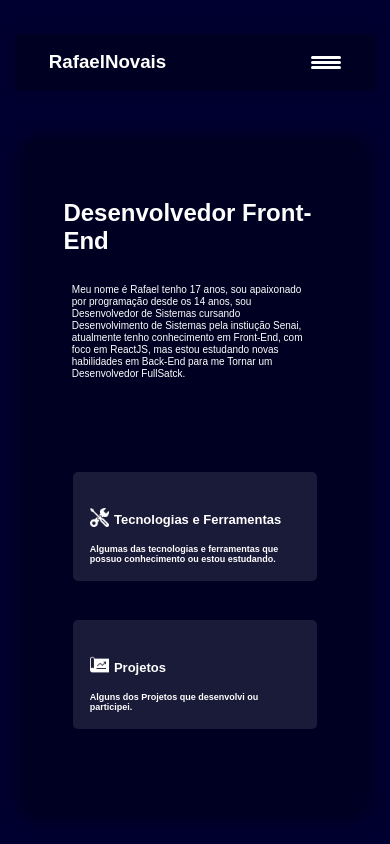
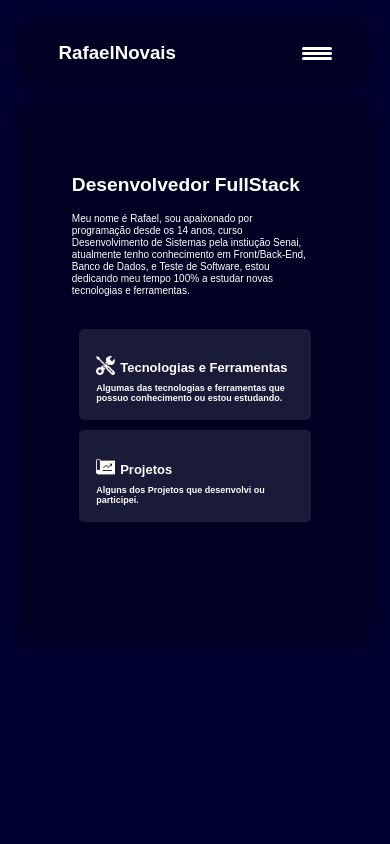
Before and after one commit to oN0V41S/Rafael_Novais, a React (Create React App) app: page / in a window 390 px wide. Built offline with nearby package versions, Linux system fonts and the light colour scheme.

Commit message:
fix: consertando estilos
Foi consertado alguns estilos css e responsividades.

```diff
--- a/src/components/about/about.jsx
+++ b/src/components/home/about.jsx
@@ -1,18 +1,19 @@
 import minhaFoto from "@/static/foto2.jpg";
+import Playlist from "@/components/playlist/playlist";
 
 export default function About() {
   return (
     <section className="about">
       <h1 className="about-name title-page">Rafael Novais</h1>
-      <h2>Desenvolvedor Front-End</h2>
+      <h2>Desenvolvedor FullStack</h2>
       <div className="about-text">
         <p>
-          Meu nome é Rafael tenho 17 anos, sou apaixonado por programação desde
-          os 14 anos, sou Desenvolvedor de Sistemas cursando Desenvolvimento de
+          Meu nome é Rafael, sou apaixonado por programação desde
+          os 14 anos, curso Desenvolvimento de
           Sistemas pela instiução Senai, atualmente tenho conhecimento em
-          Front-End, com foco em ReactJS, mas estou estudando novas habilidades
-          em Back-End para me Tornar um Desenvolvedor FullSatck.
+          Front/Back-End, Banco de Dados, e Teste de Software, estou dedicando meu tempo 100% a estudar novas tecnologias e ferramentas.
         </p>
+        <Playlist/>
       </div>
       <img src={minhaFoto} alt="Minha foto" className="about-picture" />
     </section>
--- a/src/components/about/about.scss
+++ b/src/components/home/about.scss
@@ -5,7 +5,31 @@
   justify-content: space-between;
   gap: 20px;
 
+
+  h1 {
+    font-weight: 800;
+    width: 90%;
+    height: max-content;
+
+    @media (max-width: 1040px) {
+      font-size: small;
+    }
+  }
+
+  h2 {
+    width: 100%;
+    height: max-content;
+
+    @media (max-width: 1040px) {
+      width: max-content;
+      font-size: larger;
+      padding: 1vh 1vh;
+    }
+  }
+
+
   @media (max-width: 1040px) {
+    gap: 0;
     margin: 2vh auto 8vh;
     flex-direction: column;
     width: 90%;
@@ -40,28 +64,11 @@
       margin: auto;
     }
 
-    h1 {
-      font-weight: 800;
-      width: 90%;
-      height: max-content;
 
-      @media (max-width: 1040px) {
-        font-size: small;
-      }
-    }
 
-    h2 {
-      width: 100%;
-      height: max-content;
-
-      @media (max-width: 1040px) {
-        font-size: smaller;
-        padding: 1vh 1vh;
-      }
-    }
 
     p {
-      font-size: 18px;
+      font-size: 16px;
       font-weight: 400;
       line-height: 1.2;
       height: max-content;
@@ -76,6 +83,7 @@
 
   .about-picture {
     width: 220px;
+    height: 350px;
     border-radius: 5px;
     filter: opacity(0.7);
 
--- a/src/components/layout/header/header.scss
+++ b/src/components/layout/header/header.scss
@@ -3,15 +3,18 @@
   display: none;
   background-color: rgba(0, 0, 0, 0.3);
   box-shadow: 0px 0px 20px 1px rgba(0, 0, 0, 0.1);
-  width: 75%;
+  width: 70%;
   margin: 4vh auto;
   padding: 2vh 4vh;
+  border-radius: 12px;
+  box-shadow: 0px 0px 20px 1px rgba(0, 0, 0, 0.5);
 
   @media (max-width: 1024px) {
     /* Estilo do conteiner Header  */
     display: flex;
     position: relative;
     justify-content: space-between;
+    margin: 3vh auto 1vh;
   }
 
   /* Estilo do Titulo principal  */
--- a/src/components/playlist/playlist.scss
+++ b/src/components/playlist/playlist.scss
@@ -1,54 +1,44 @@
 .playlist {
-  margin-top: 10vh;
-
-  /* Media query para Telas menores que Tablet */
-  @media (max-width: 1024px) {
-    margin-top: 5vh;
-  }
-
-  h2 {
-    width: max-content;
+  width: 100%;
+  margin: 2vh auto;
 
   @media (max-width: 1024px) {
-      margin: 0 auto;
-      font-size: small;
+    margin: 1vh auto;
   }
-  }
-
   /* conteiner com as playlists */
   .playlist-list {
-    display: grid;
-    grid-template-columns: 49% 49%;
+    display: flex;
+    flex-direction: column;
     width: 100%;
-    gap: 2%;
+    gap: 10px;
     height: auto;
-  }
 
-  .playlist-list {
     /* Media query para Telas menores que Tablet */
     @media (max-width: 1024px) {
       grid-template-columns: 100%;
       justify-content: center;
     }
+    /* Estilo do item */
+    .playlist-item {
+      background-color: rgba(255, 255, 255, 0.1);
+      border-radius: 5px;
+      color: white;
+      display: flex;
+      flex-direction: column;
+      padding: 18px 40px;
+      text-decoration: none;
+      height: 100%;
+      width: 75%;
+
+      @media (max-width: 1024px) {
+        padding: 2vh;
+        margin: auto;
       }
 
-  /* Estilo do item */
-  .playlist-item {
-    display: flex;
-    flex-direction: column;
-    background-color: rgba(255, 255, 255, 0.1);
-    width: 80%;
-    margin: 2vh auto;
-    padding: 4vh 3vh;
-    border-radius: 5px;
-    color: white;
-    text-decoration: none;
-    height: auto;
-
-    /* Media query para Telas menores que Tablet */
-    @media (max-width: 1024px) {
-      padding: 2vh;
-    }
+      /* Animação barra de progresso */
+      &:hover .playlist-bar {
+        transition: 1s ease-in-out;
+        width: 90%;
       }
       /* Estilo barra de progresso  */
       .playlist-bar {
@@ -60,16 +50,10 @@
 
         /* Media query para Telas menores que Tablet */
         @media (max-width: 1024px) {
+          margin-bottom: 1vh;
           height: 2px;
         }
       }
-
-  /* Animação barra de progresso */
-  .playlist-item:hover .playlist-bar {
-    transition: 1s ease-in-out;
-    width: 90%;
-  }
-
       .playlist-title {
         display: flex;
         height: auto;
@@ -77,7 +61,7 @@
         gap: 2.5%;
       }
 
-  .playlist-title img {
+      img {
         width: 36px;
         height: 36px;
 
@@ -87,7 +71,8 @@
           height: 19px;
         }
       }
-  .playlist-title h3 {
+
+      h3 {
         height: max-content;
         margin-top: auto;
 
@@ -97,7 +82,8 @@
           width: 100%;
         }
       }
-  .playlist-item h5 {
+
+      h5 {
         width: 100%;
         margin-top: 2vh;
 
@@ -105,6 +91,9 @@
         @media (max-width: 1024px) {
           font-size: xx-small;
           width: 100%;
+          margin-top: 1vh;
         }
       }
     }
+  }
+}
--- a/src/components/project/ItemProject.jsx
+++ b/src/components/project/ItemProject.jsx
@@ -5,7 +5,7 @@ export default function ItemProject({ img, desc, tech, name }) {
       <div className="project-info">
         <h1>{name}</h1>
         <h2>{desc}</h2>
-        <h2>Algumas tecnologias utilizadas: {tech}</h2>
+        <h2> <strong>Algumas tecnologias utilizadas:</strong> {tech}</h2>
       </div>
     </div>
   );
--- a/src/components/project/project.jsx
+++ b/src/components/project/project.jsx
@@ -10,9 +10,8 @@ export default function Project() {
           img={DevWizard}
           name="DevWizards"
           tech="ReactJS, TailwindCSS, Figma, Trello"
-          desc="Projeto Desenvolvido em uma Squad em Sala de Aula com foco em práticar todo conteúdo estudado no semestre"
+          desc="Projeto Desenvolvido em uma Squad em Sala de Aula com foco em práticar todo conteúdo estudado no semestre do Curso de Desenvolvimento de Sistemas"
         />
-        <ItemProject img="" name="Em breve" tech="Em breve" desc="Em breve" />
       </div>
     </section>
   );
--- a/src/components/project/project.scss
+++ b/src/components/project/project.scss
@@ -1,7 +1,8 @@
 .project {
+  width: 100%;
+
   .project-list {
-    display: grid;
-    grid-template-columns: 49% 49%;
+    display: flex;
     gap: 20px;
     border-radius: 15px;
     width: 100%;
@@ -9,8 +10,8 @@
     position: relative;
 
     @media (max-width: 1024px) {
-      grid-template-columns: 100%;
-      width: 90%;
+      flex-direction: column;
+      width: 100%;
       padding: 0;
       margin: 2vh auto;
     }
@@ -24,16 +25,19 @@
       padding: 5vh 3vh;
       font-weight: 800;
       height: max-content;
-      box-shadow: 0px 0px 20px 1px rgba(0, 0, 0, 0.5);
+      box-shadow: 0px 0px 20px 1px rgba(0, 0, 0, 0.2);
+      width: 40%;
 
       @media (max-width:1024px) {
-        padding: 5vh;
-        width: auto;
+        width: 80%;
+        padding: 2vh;
+        margin: auto;
       }
 
-      &:hover {
+      &:hover,
+      &:focus {
         transition: 800ms;
-        box-shadow: 0px 0px 20px 1px rgba(10, 10, 10, 0.9);
+        box-shadow: 0px 0px 20px 1px rgba(22, 22, 22, 0.9);
       }
 
       .project-img {
@@ -43,11 +47,6 @@
         border-radius: 20px;
       }
 
-      h2 {
-        @media (max-width: 1024px) {
-          font-size: small;
-        }
-      }
       .project-info {
         width: 90%;
         margin: 2vh auto;
@@ -61,6 +60,9 @@
         }
         h2 {
           font-size: medium;
+          @media (max-width: 1024px) {
+            font-size: x-small;
+          }
         }
       }
     }
--- a/src/components/skill/skills.scss
+++ b/src/components/skill/skills.scss
@@ -30,7 +30,7 @@
       width: 100%;
       grid-template-columns: 100%;
       gap: 4vh;
-      margin: 8vh 0 0 0;
+      margin: 3vh 0;
       padding: 0;
     }
 
@@ -53,8 +53,8 @@
       }
 
       @media (max-width: 1024px) {
-        width: 90%;
-        padding: 3vh 2vh;
+        width: 75%;
+        padding: 2vh 3vh;
         gap: 5px;
       }
 
@@ -64,19 +64,16 @@
         align-items: center;
 
         @media (max-width: 1024px) {
-          width: 70%;
           gap: 10px;
           margin: 0;
-          margin-right: auto;
-          margin-left: 10px;
         }
       }
 
       h4 {
-        margin: auto auto auto 0;
+        width: max-content;
+        height: max-content;
 
         @media (max-width: 1024px) {
-
           font-size: smaller;
           margin: auto auto auto 0;
         }
@@ -85,8 +82,7 @@
       p {
         @media (max-width: 1024px) {
           width: 90%;
-          font-size: medium;
-          margin: 2vh auto;
+          font-size: x-small;
           text-align: justify;
         }
       }
@@ -98,11 +94,6 @@
           width: 34px;
         }
       }
-
-      h4 {
-        height: max-content;
-        margin-top: auto;
-      }
     }
   }
 }
--- a/src/pages/Home.jsx
+++ b/src/pages/Home.jsx
@@ -1,14 +1,12 @@
 import Layout from "@/components/layout/layout";
 
-import About from "@/components/about/about";
-import Playlist from "@/components/playlist/playlist";
+import About from "@/components/home/about";
 
 export default function Home() {
   return (
     <>
       <Layout>
         <About/>
-        <Playlist/>
       </Layout>
     </>
   );
--- a/src/styles/index.scss
+++ b/src/styles/index.scss
@@ -51,7 +51,7 @@ body {
     margin: 4vh auto;
     width: 90%;
     @media (max-width: 1024px) {
-      margin-top: 5vh;
+      margin: 0;
     }
   }
 
@@ -63,7 +63,7 @@ body {
 
     @media (max-width: 1024px) {
       font-size: xx-large;
-      margin: 5vh auto ;
+      margin: 1vh auto 4vh;
     }
   }
 }
--- a/src/styles/style.scss
+++ b/src/styles/style.scss
@@ -2,7 +2,7 @@
 @import url("@/styles/index.scss");
 
 /* Importando estilos Página Home */
-@import url("@/components/about/about.scss");
+@import url("@/components/home/about.scss");
 @import url("@/components/playlist/playlist.scss");
 
 /* Importando estilos Página Habilidades */
```
Also changed, not shown: 1 other file (tests, documents, lock files or other folders). Lines whose indentation alone changed are shown as unchanged.
